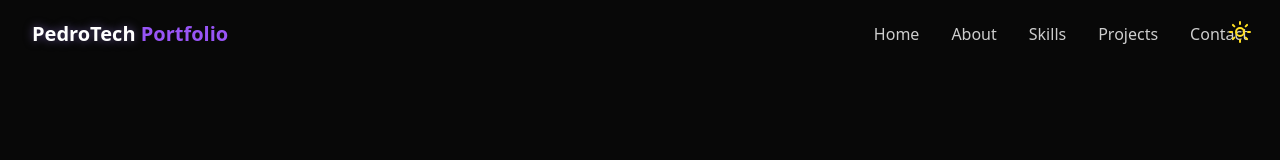
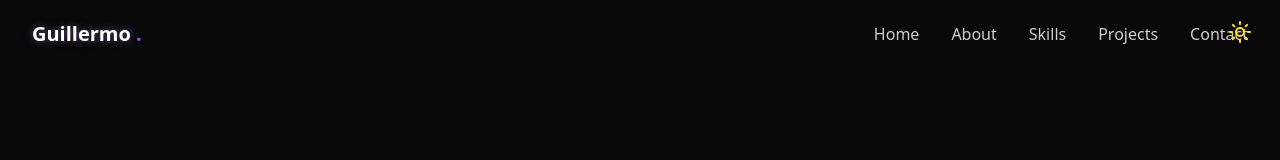
Before and after one commit to guillermomtz1/my-portfolio-website, a React (Vite) app: page / in a window 1280 px wide. Shown: the top 160 px of the page. Built offline with nearby package versions, Linux system fonts and the light colour scheme.

Commit message:
Update logo

```diff
--- a/src/components/Navbar.jsx
+++ b/src/components/Navbar.jsx
@@ -35,8 +35,7 @@
           href="#hero"
         >
           <span className="relative z-10">
-            <span className="text-glow text-foreground"> PedroTech </span>{" "}
-            Portfolio
+            <span className="text-glow text-foreground"> Guillermo </span> .
           </span>
         </a>
 
```
